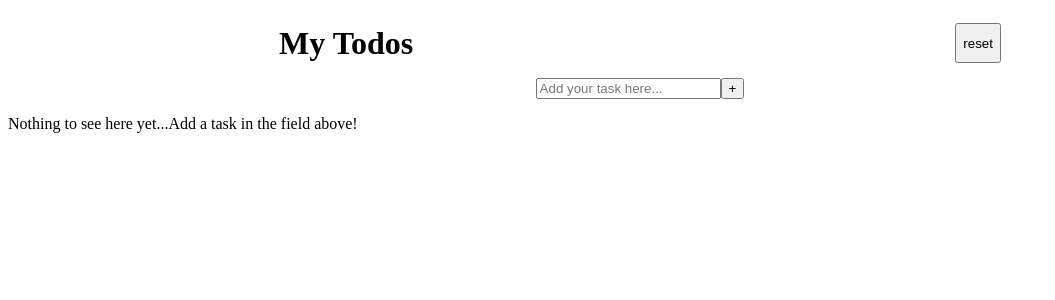
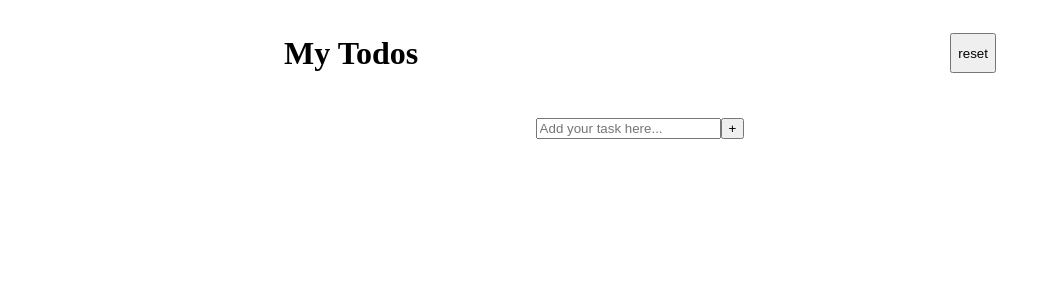
Before and after one commit to sachie5/todo-list, a React app: page / in a window 1280 px wide. Shown: the top 300 px of the page, without its empty margins (0-1055 px from the left). Built offline with nearby package versions, Linux system fonts and the light colour scheme; the HTML template or start-up script is replaced by a standard one.

Commit message:
app functionality to add list

```diff
--- a/src/App.scss
+++ b/src/App.scss
@@ -0,0 +1 @@
+@use "./assets/styles/variables" as *;
--- a/src/App.tsx
+++ b/src/App.tsx
@@ -9,12 +9,14 @@ const App = () => {
   const [items, setItems] = useState<string[]>([]);
 
 
-  const handleButtonClick = () => {
+  const handleButtonClick = (event:MouseEvent<HTMLButtonElement>) => {
 
   };
 
   const handleListButtonClick = (event: MouseEvent<HTMLButtonElement>) => {
-
+    const newItem = entry;
+    setItems([...items, newItem])
+    setEntry("")
   };
 
   const handleChange = (event: ChangeEvent<HTMLInputElement>) => {
@@ -25,7 +27,7 @@ const App = () => {
 
   return (
     <><Header handleButtonClick={handleButtonClick} />
-    <Main entry={entry} handleListButtonClick={handleListButtonClick} handleChange={handleChange}/></>
+    <Main items={items} entry={entry} handleListButtonClick={handleListButtonClick} handleChange={handleChange}/></>
   )
 };
 
--- a/src/components/Header/Header.scss
+++ b/src/components/Header/Header.scss
@@ -3,4 +3,5 @@
    justify-content: space-around;
    align-items: center;
    height: 70px;
+   padding: 10px;
 }
--- a/src/components/List/List.scss
+++ b/src/components/List/List.scss
@@ -0,0 +1,13 @@
+.list{
+    padding: 10px;
+
+    &__item{
+        display: flex;
+        justify-content: space-around;
+        border: 2px solid black;
+        border-radius: 20px;
+        padding: 10px;
+        margin: 10px;
+    }
+
+}
--- a/src/components/List/List.tsx
+++ b/src/components/List/List.tsx
@@ -10,7 +10,8 @@ const List = ({items}: ListProps) => {
 
     return (
         <div className="list">
-           {items.map(item => <div className="list__item" key={item}>
+           {items.map(item =>
+           <div className="list__item" key={item}>
                 <input className="list__input" type="checkbox" name={item}  value={item}></input>
                 <p className="list__description">{item}</p>
                 <button className="list__button">x</button>
--- a/src/components/Textbox/Textbox.scss
+++ b/src/components/Textbox/Textbox.scss
@@ -1,4 +1,5 @@
 .items{
     display: flex;
     justify-content: center;
+    padding: 20px;
 }
```
Also changed, not shown: src/assets/styles/_variables.scss (added).
